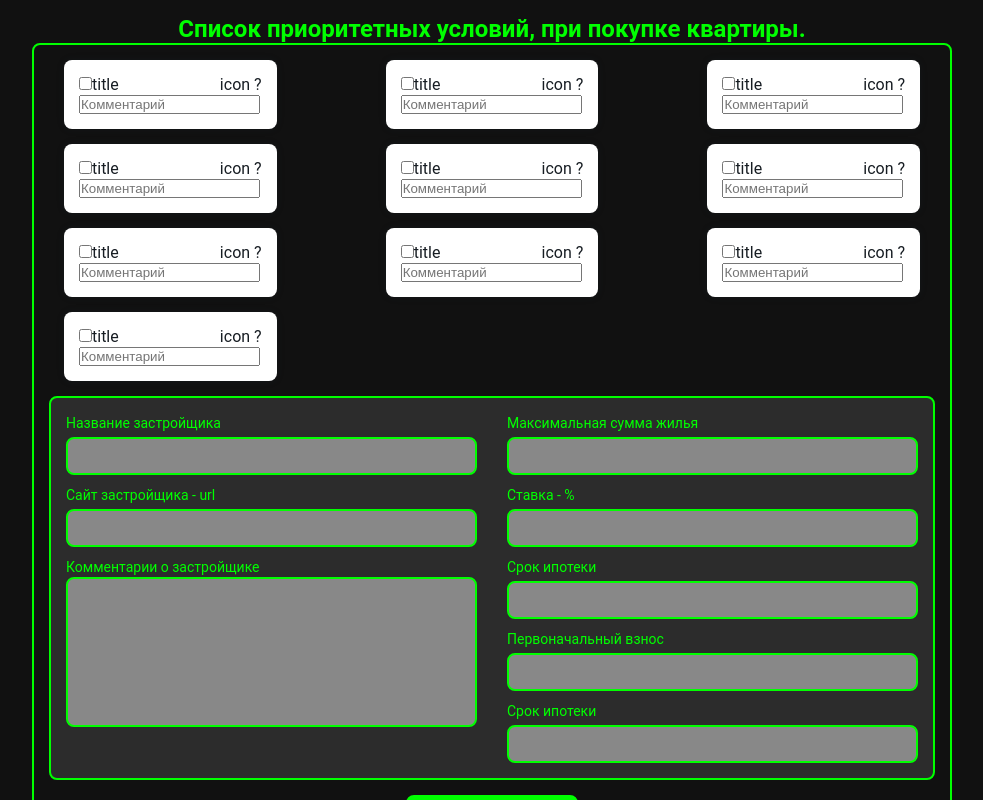
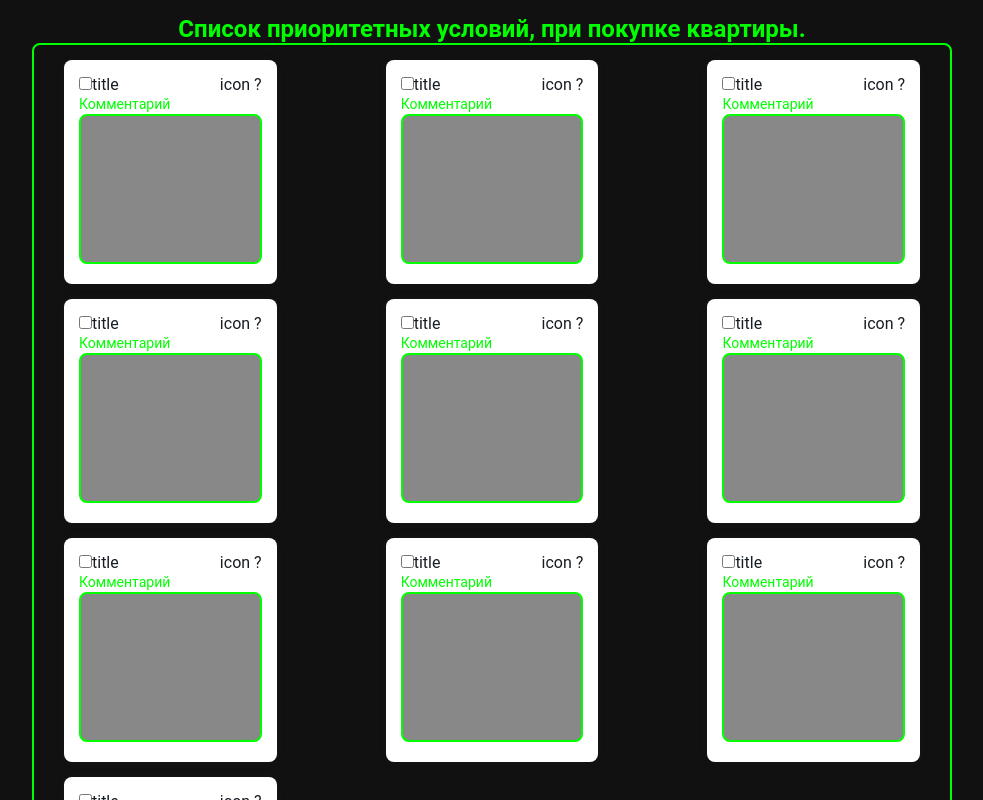
Before and after one commit to cossack-don/lime-house, a Vue app: page / in a window 1280 px wide. Shown: the top 800 px of the page, without its empty margins (148-1131 px from the left). Built offline with nearby package versions, Linux system fonts and the light colour scheme.

Commit message:
feat: add v-model for base-textarea

```diff
--- a/src/components/Item.vue
+++ b/src/components/Item.vue
@@ -14,7 +14,7 @@
     </div>
 
 
-    <input placeholder="Комментарий" type="text">
+    <BaseTextarea title-label="Комментарий"/>
 
 
   </div>
@@ -34,7 +34,8 @@
 
 </template>
 
-<script setup>
+<script setup lang="ts">
+import BaseTextarea from '@/components/_components/BaseTextarea.vue'
 import DataTerms from "@/Data";
 import BaseCheckBox from "@/components/_components/BaseCheckBox";
 </script>
--- a/src/components/_components/BaseTextarea.vue
+++ b/src/components/_components/BaseTextarea.vue
@@ -3,8 +3,13 @@
     <label :class="$style.label">
       {{props.titleLabel}}
       <textarea
+          rows="2"
+          cols="2"
           :disabled="props.disabled"
           :class="$style.textarea"
+          :value="props.modelValue"
+          :placeholder="props.placeholder"
+          @input="updateInput"
       >
       </textarea>
     </label>
@@ -12,9 +17,13 @@
 </template>
 
 <script setup lang="ts">
-import { defineProps } from 'vue';
+import {defineEmits, defineProps} from 'vue';
 
 const props = defineProps({
+  modelValue: {
+    type: [String, Number],
+    default: null,
+  },
   disabled: {
     type: Boolean,
     default: false,
@@ -23,7 +32,22 @@ const props = defineProps({
     type: String,
     default: 'title-label',
   },
+  placeholder: {
+    type: String,
+    default: '',
+  },
 })
+
+interface ISyntheticEvent<T extends EventTarget> extends Event {
+  target: T;
+}
+
+const emit = defineEmits(['update:modelValue']);
+
+const updateInput = (e:ISyntheticEvent<HTMLInputElement>) => {
+  const { value } = e.target;
+  emit('update:modelValue', value);
+};
 </script>
 
 <style module>
```
